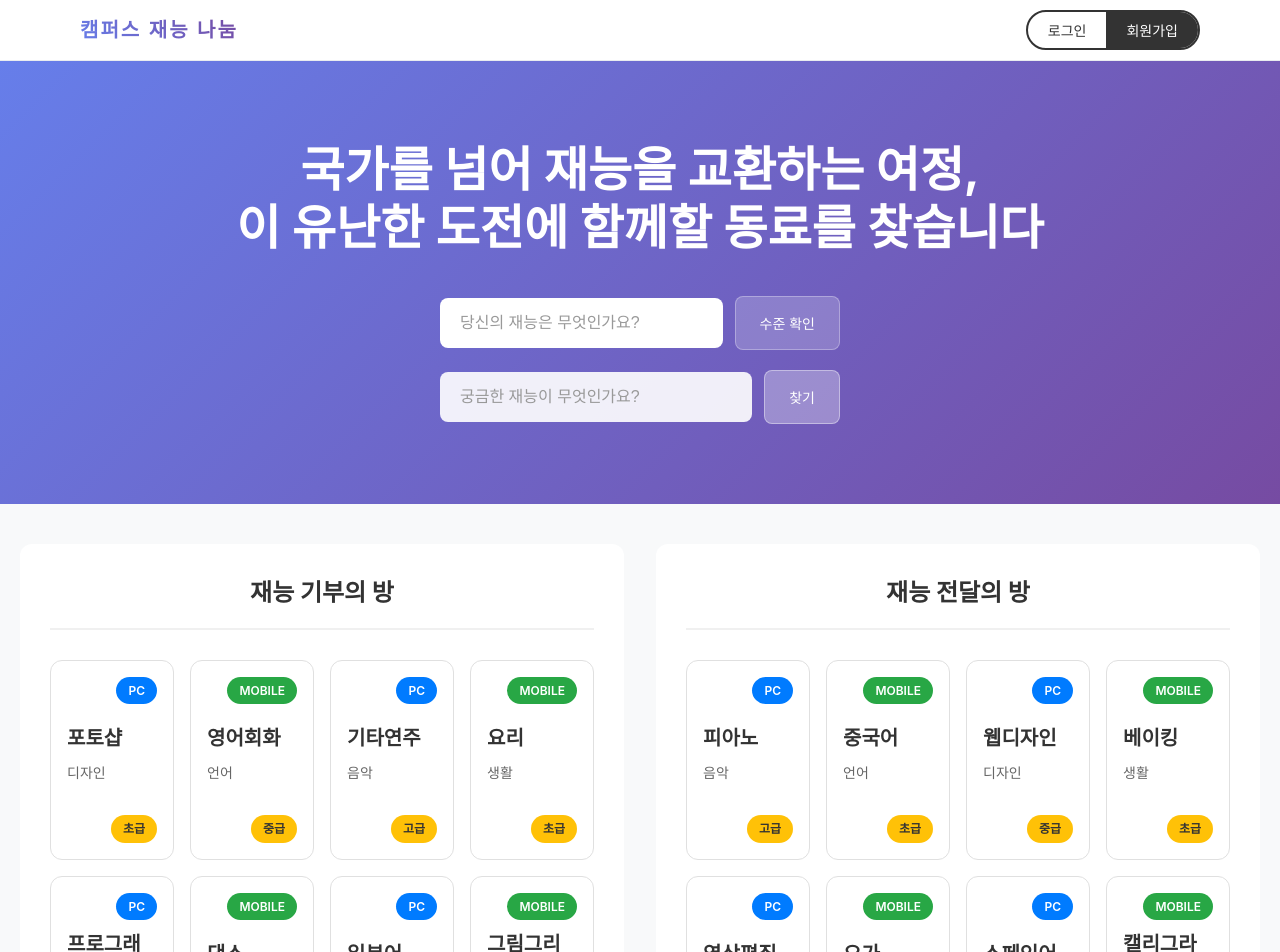
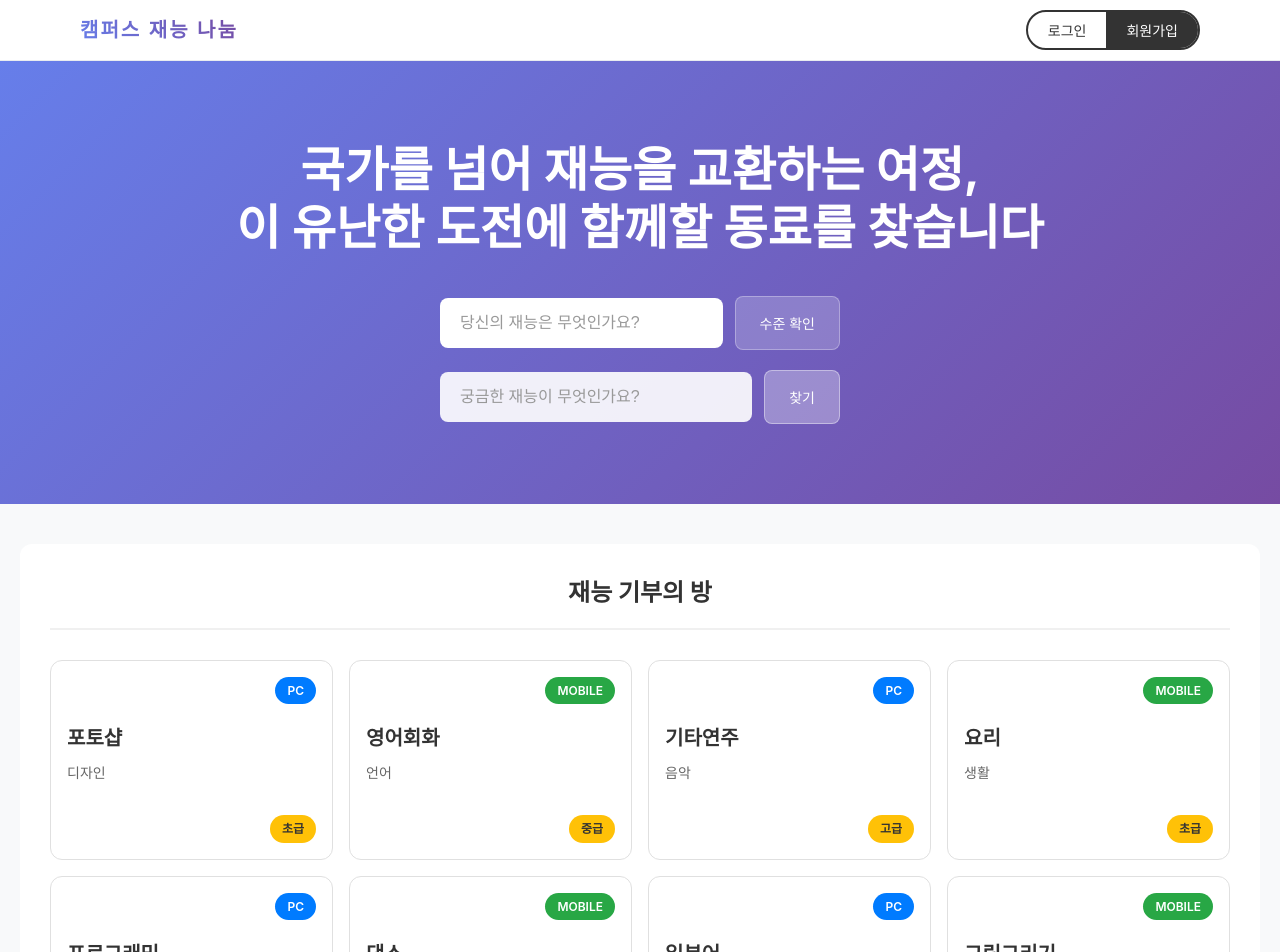
Before and after one commit to K-TJ-125/web-example, a React (Vite) app in the folder frontend/: page / in a window 1280 px wide. Shown: the top 952 px of the page. Built offline with nearby package versions, Linux system fonts and the light colour scheme.

Commit message:
메인페이지수정

```diff
--- a/frontend/src/pages/MainPage.jsx
+++ b/frontend/src/pages/MainPage.jsx
@@ -96,66 +96,6 @@ function MainPage() {
       category: "예술",
       platform: "MOBILE",
       tags: ["중급"],
-    },
-  ];
-
-  // 하위 8개 재능
-  const bottomTalentListings = [
-    {
-      id: 9,
-      title: "피아노",
-      category: "음악",
-      platform: "PC",
-      tags: ["고급"],
-    },
-    {
-      id: 10,
-      title: "중국어",
-      category: "언어",
-      platform: "MOBILE",
-      tags: ["초급"],
-    },
-    {
-      id: 11,
-      title: "웹디자인",
-      category: "디자인",
-      platform: "PC",
-      tags: ["중급"],
-    },
-    {
-      id: 12,
-      title: "베이킹",
-      category: "생활",
-      platform: "MOBILE",
-      tags: ["초급"],
-    },
-    {
-      id: 13,
-      title: "영상편집",
-      category: "미디어",
-      platform: "PC",
-      tags: ["고급"],
-    },
-    {
-      id: 14,
-      title: "요가",
-      category: "운동",
-      platform: "MOBILE",
-      tags: ["중급"],
-    },
-    {
-      id: 15,
-      title: "스페인어",
-      category: "언어",
-      platform: "PC",
-      tags: ["초급"],
-    },
-    {
-      id: 16,
-      title: "캘리그라피",
-      category: "예술",
-      platform: "MOBILE",
-      tags: ["고급"],
     },
   ];
 
@@ -302,38 +242,6 @@ function MainPage() {
                 ))}
               </div>
             </section>
-            {/* 우측: 재능 전달의 방 */}
-            <section className="talent-section">
-              <h2 className="section-title">재능 전달의 방</h2>
-              <div className="talent-grid">
-                {bottomTalentListings.map((talent) => (
-                  <div key={talent.id} className="talent-card">
-                    <div className="talent-card-header">
-                      <div className="talent-platform-badges">
-                        <span
-                          className={`platform-badge ${talent.platform.toLowerCase()}`}
-                        >
-                          {talent.platform}
-                        </span>
-                      </div>
-                    </div>
-                    <div className="talent-card-content">
-                      <h3 className="talent-card-title">{talent.title}</h3>
-                      <p className="talent-card-category">{talent.category}</p>
-                    </div>
-                    <div className="talent-card-footer">
-                      <div className="talent-card-tags">
-                        {talent.tags.map((tag, index) => (
-                          <span key={index} className="talent-level-tag">
-                            {tag}
-                          </span>
-                        ))}
-                      </div>
-                    </div>
-                  </div>
-                ))}
-              </div>
-            </section>
           </div>
         </div>
       </main>
```
